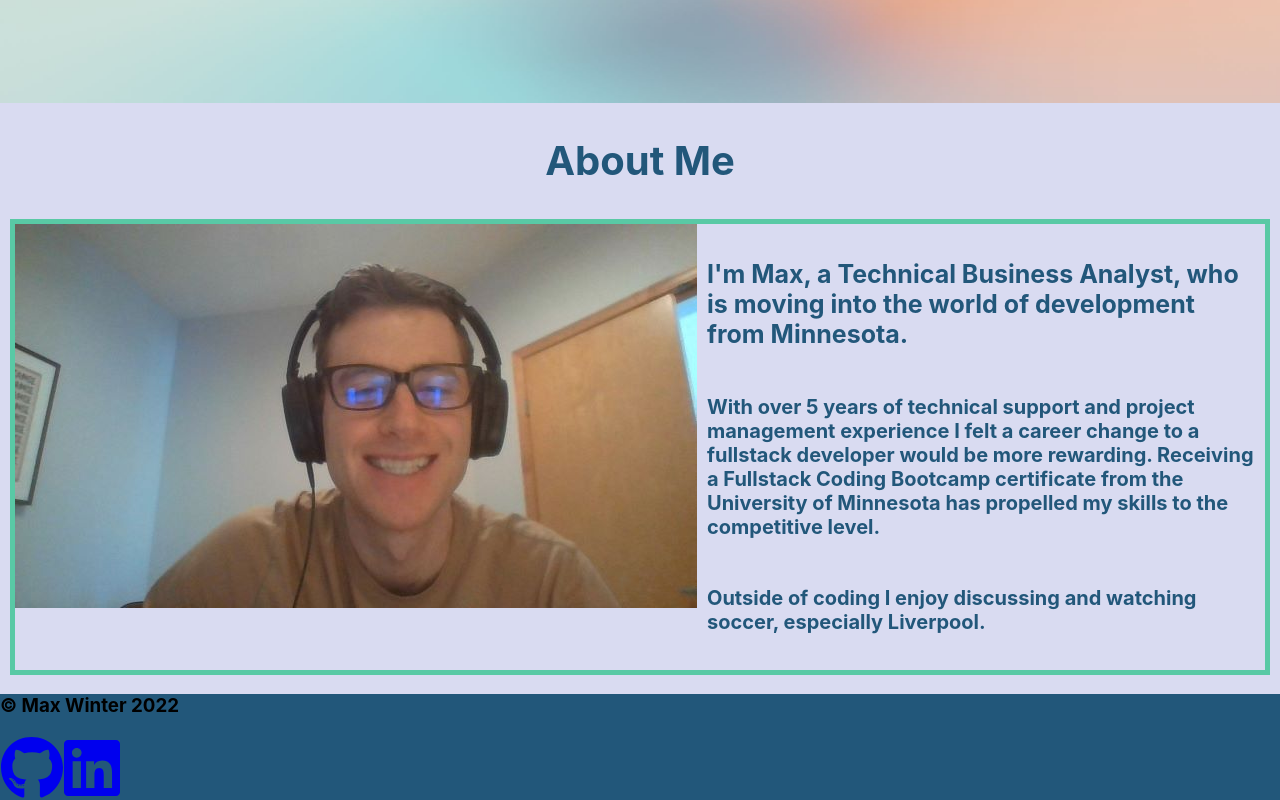
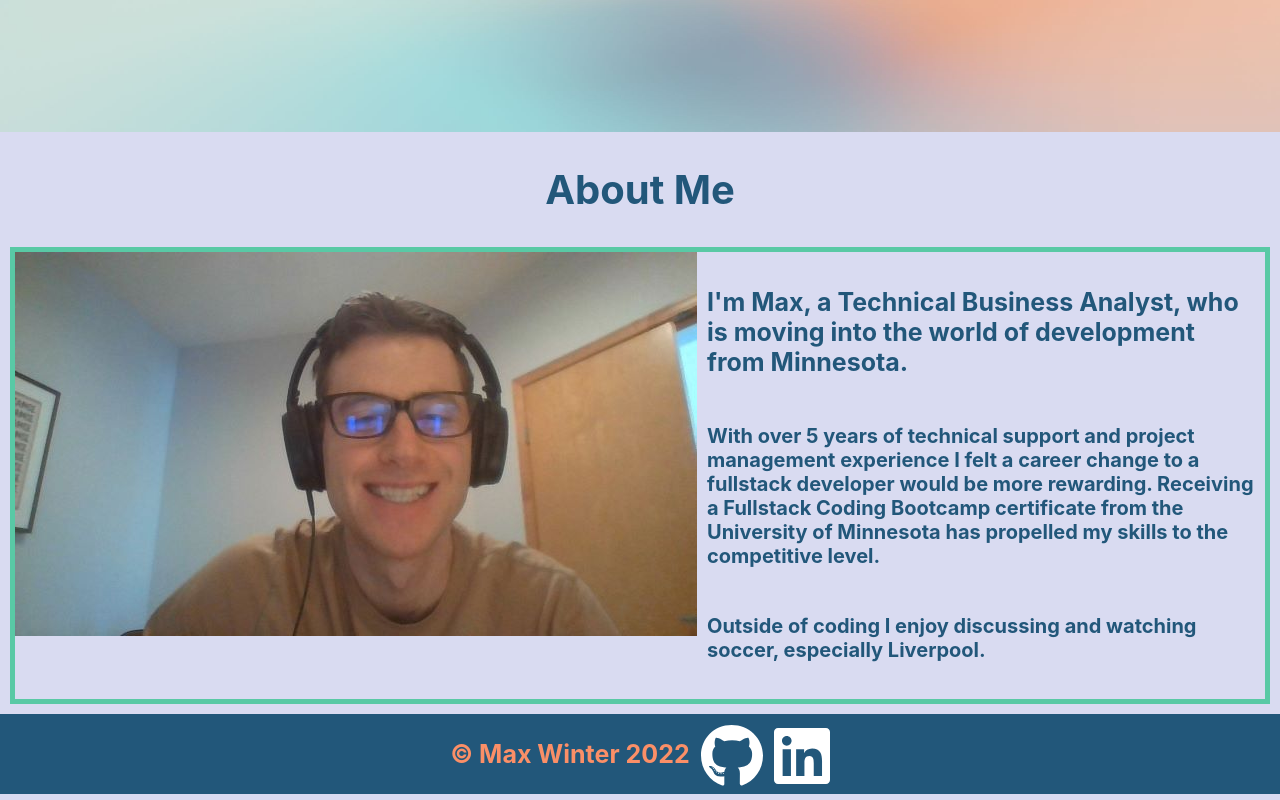
Before and after one commit to mwin1201/sprinting-turtle, a React (Create React App) app in the folder portfolio/: page / in a window 1280 px wide. Shown: the part 732-1532 px from the top of the page. Built offline with nearby package versions, Linux system fonts and the light colour scheme.

Commit message:
styled footer

```diff
--- a/portfolio/src/components/Footer/index.js
+++ b/portfolio/src/components/Footer/index.js
@@ -9,8 +9,8 @@ function Footer() {
                 &copy; Max Winter {new Date().getFullYear()}
             </h3>
             <div className="media-icons">
-                <a href="https://github.com/mwin1201" target="_blank"><FontAwesomeIcon icon={faGithub} size="4x" /></a>
-                <a href="https://www.linkedin.com/in/maxwell-winter/" target="_blank"><FontAwesomeIcon icon={faLinkedin} size="4x" /></a>
+                <a className="github" href="https://github.com/mwin1201" target="_blank"><FontAwesomeIcon icon={faGithub} color="white" size="4x" /></a>
+                <a className="linkedin" href="https://www.linkedin.com/in/maxwell-winter/" target="_blank"><FontAwesomeIcon icon={faLinkedin} color="white" size="4x" /></a>
             </div>
         </footer>
     );
--- a/portfolio/src/index.css
+++ b/portfolio/src/index.css
@@ -80,7 +80,7 @@ nav li a:hover {
   display: flex;
   justify-content: center;
   width: 100%;
-  height: 110%;
+  height: 120%;
   align-items: center;
   z-index: -1;
 }
@@ -199,7 +199,27 @@ nav li a:hover {
 }
 
 footer {
+  display: flex;
+  justify-content: center;
   background-color: var(--blue);
+}
+
+footer h3 {
+  font-size: 25px;
+  color: var(--coral);
+  margin-right: 10px;
+}
+
+.media-icons {
+  margin-top: 10px;
+}
+
+.media-icons .github {
+  margin-right: 5px;
+}
+
+.media-icons .linkedin {
+  margin-left: 5px;
 }
 
 @media screen and (max-width: 576px) {
```
